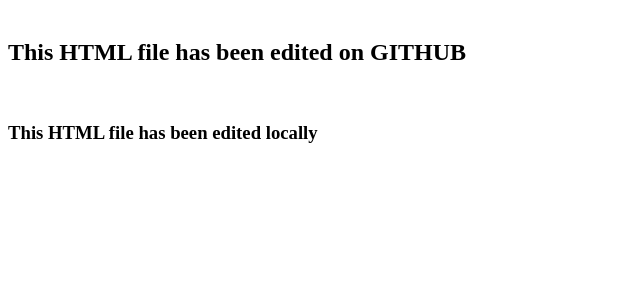
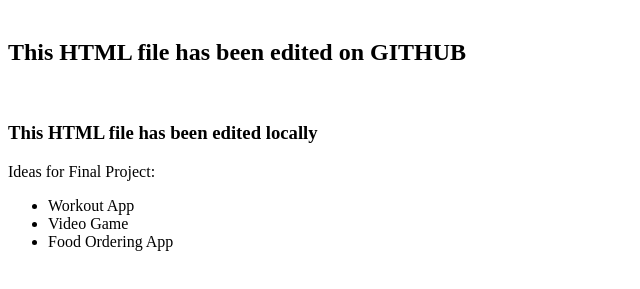
Before and after one commit to Jgiang10/CS3338-first-project, a plain HTML site: page index.html in a window 1280 px wide. Shown: the part 79-368 px from the top of the page, without its empty margins (0-640 px from the left). Drawn offline with Linux system fonts and the light colour scheme.

Commit message:
Edited index html file with final project proposals

```diff
--- a/index.html
+++ b/index.html
@@ -11,6 +11,11 @@
     <h2>This HTML file has been edited on GITHUB</h1>
     <br>
     <h3>This HTML file has been edited locally</h3>
+    <p> Ideas for Final Project: </p>
+    <ul>
+        <li>Workout App</li>
+        <li>Video Game</li>
+        <li>Food Ordering App</li>
 
 </body>
 </html>
```
